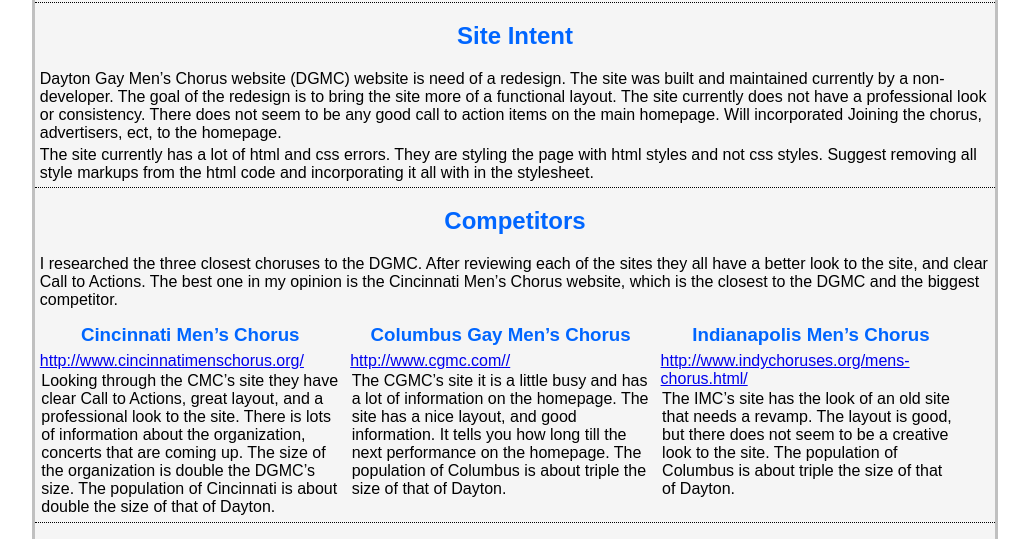
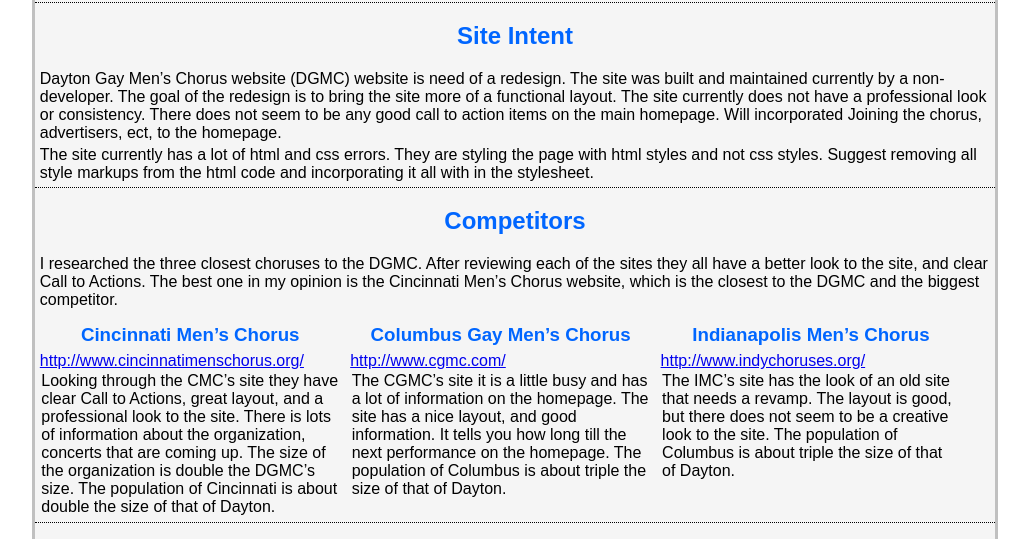
Before and after one commit to mtolson/DGMC-Project-Analysis, a plain HTML site: page Tolson_Matthew-project_analysis.html in a window 1280 px wide. Shown: the part 188-727 px from the top of the page, without its empty margins (128-1157 px from the left). Drawn offline with Linux system fonts and the light colour scheme.

Commit message:
Text Edit

```diff
--- a/Tolson_Matthew-project_analysis.html
+++ b/Tolson_Matthew-project_analysis.html
@@ -30,12 +30,12 @@
 			</div>
 			<div class="comp">
 				<h3>Columbus Gay Men’s Chorus</h3>
-				<a href="http://www.cgmc.com/">http://www.cgmc.com//</a>
+				<a href="http://www.cgmc.com/">http://www.cgmc.com/</a>
 				<p>The CGMC’s site it is a little busy and has a lot of information on the homepage. The site has a nice layout, and good information. It tells you how long till the next performance on the homepage.  The population of Columbus is about triple the size of that of Dayton.</p>
 			</div>
 			<div class="comp">
 				<h3>Indianapolis Men’s Chorus </h3>
-				<a href="http://www.indychoruses.org/mens-chorus.html">http://www.indychoruses.org/mens-chorus.html/</a>
+				<a href="http://www.indychoruses.org/mens-chorus.html">http://www.indychoruses.org/</a>
 				<p>The IMC’s site has the look of an old site that needs a revamp. The layout is good, but there does not seem to be a creative look to the site. The population of Columbus is about triple the size of that of Dayton.</p>
 			</div>
 		</section>
```
